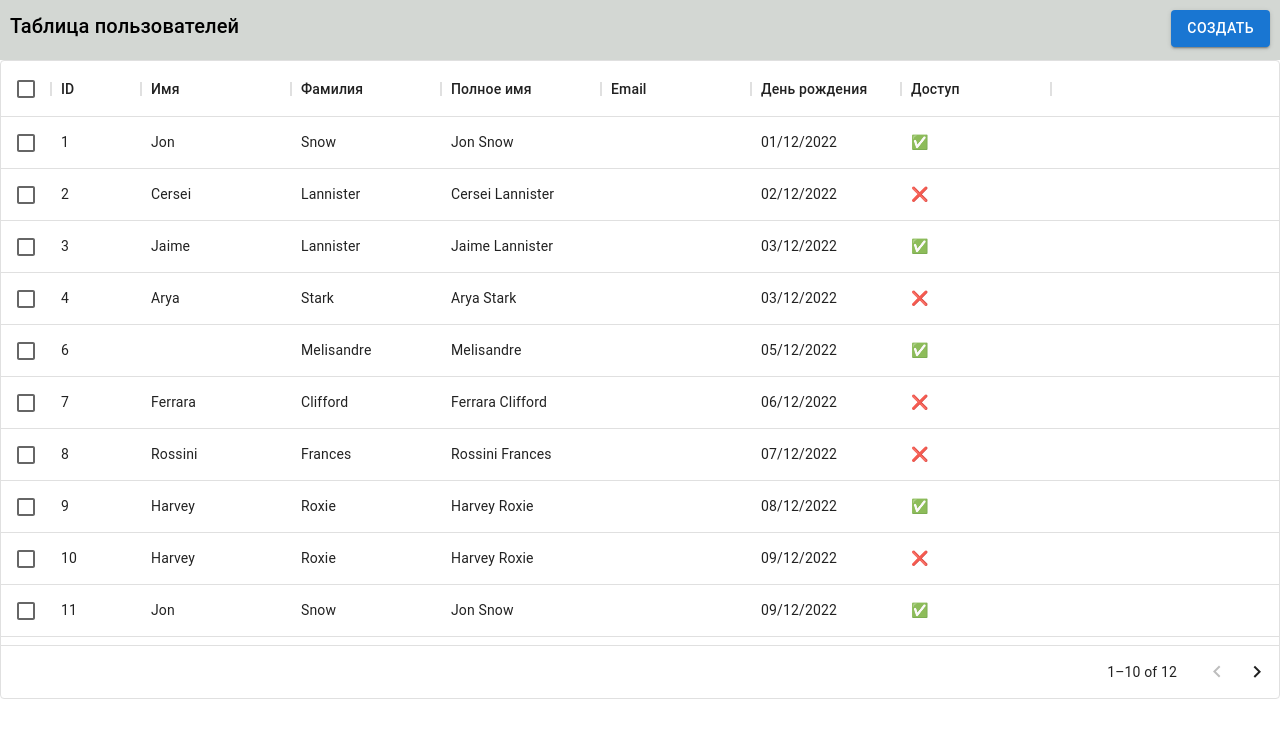
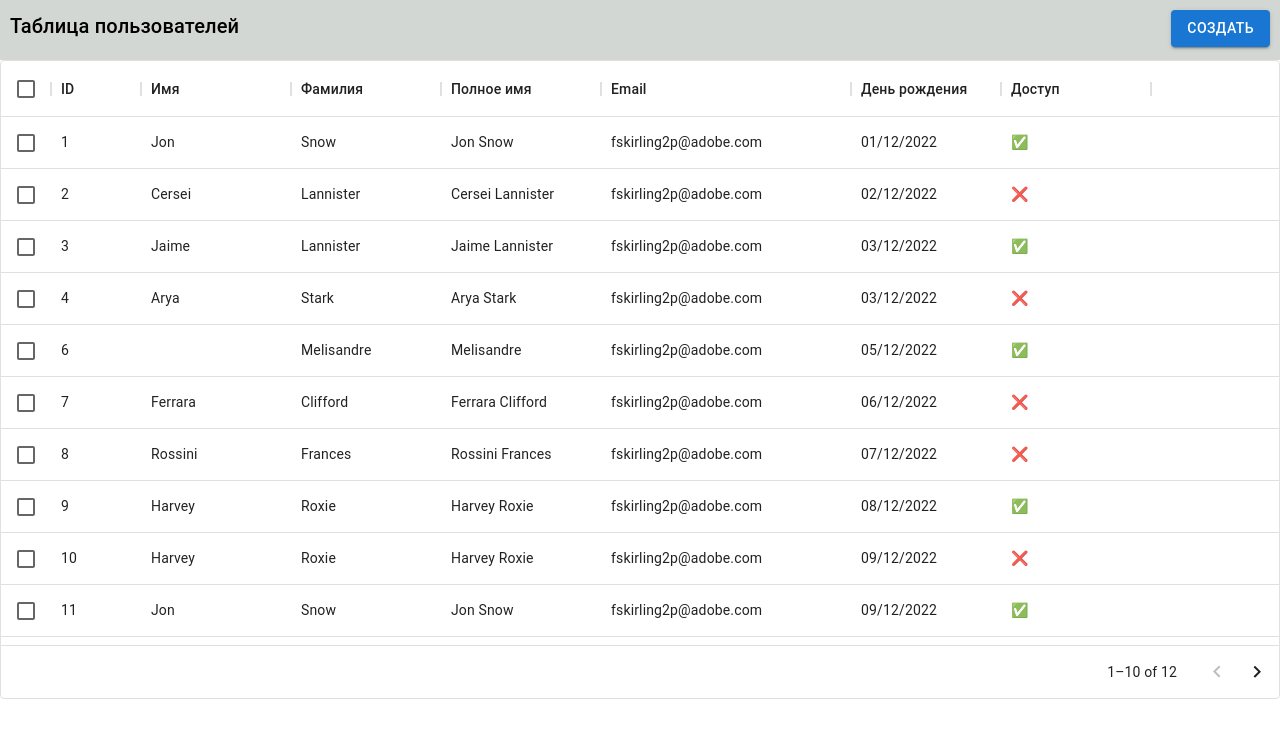
Before and after one commit to Valera-Filimonov/table-users, a React (Create React App) app: page / in a window 1280 px wide. Shown: the top 738 px of the page. Built offline with nearby package versions, Linux system fonts and the light colour scheme.

Commit message:
refactor: added test data in table

```diff
--- a/src/component/Table/index.tsx
+++ b/src/component/Table/index.tsx
@@ -31,7 +31,7 @@ const Table = (): JSX.Element => {
         {
             field: 'email',
             headerName: 'Email',
-            width: 150,
+            width: 250,
             editable: true,
         },
         {
@@ -60,18 +60,18 @@ const Table = (): JSX.Element => {
     ];
 
     const rows = [
-        {id: 1, lastName: 'Snow', name: 'Jon', birthDate: '01/12/2022', access: true},
-        {id: 2, lastName: 'Lannister', name: 'Cersei', birthDate: '02/12/2022', access: false},
-        {id: 3, lastName: 'Lannister', name: 'Jaime', birthDate: '03/12/2022', access: true},
-        {id: 4, lastName: 'Stark', name: 'Arya', birthDate: '03/12/2022', access: false},
-        {id: 6, lastName: 'Melisandre', name: null, birthDate: '05/12/2022', access: true},
-        {id: 7, lastName: 'Clifford', name: 'Ferrara', birthDate: '06/12/2022', access: false},
-        {id: 8, lastName: 'Frances', name: 'Rossini', birthDate: '07/12/2022', access: false},
-        {id: 9, lastName: 'Roxie', name: 'Harvey', birthDate: '08/12/2022', access: true},
-        {id: 10, lastName: 'Roxie', name: 'Harvey', birthDate: '09/12/2022', access: false},
-        {id: 11, lastName: 'Snow', name: 'Jon', birthDate: '09/12/2022', access: true},
-        {id: 12, lastName: 'Lannister', name: 'Cersei', birthDate: '10/12/2022', access: true},
-        {id: 13, lastName: 'Lannister', name: 'Jaime', birthDate: '11/12/2022', access: false},
+        {id: 1, lastName: 'Snow', name: 'Jon', email: "fskirling2p@adobe.com", birthDate: '01/12/2022', access: true},
+        {id: 2, lastName: 'Lannister', name: 'Cersei',  email: "fskirling2p@adobe.com", birthDate: '02/12/2022', access: false},
+        {id: 3, lastName: 'Lannister', name: 'Jaime',  email: "fskirling2p@adobe.com", birthDate: '03/12/2022', access: true},
+        {id: 4, lastName: 'Stark', name: 'Arya', email: "fskirling2p@adobe.com", birthDate: '03/12/2022', access: false},
+        {id: 6, lastName: 'Melisandre', name: null, email: "fskirling2p@adobe.com", birthDate: '05/12/2022', access: true},
+        {id: 7, lastName: 'Clifford', name: 'Ferrara', email: "fskirling2p@adobe.com", birthDate: '06/12/2022', access: false},
+        {id: 8, lastName: 'Frances', name: 'Rossini', email: "fskirling2p@adobe.com", birthDate: '07/12/2022', access: false},
+        {id: 9, lastName: 'Roxie', name: 'Harvey', email: "fskirling2p@adobe.com", birthDate: '08/12/2022', access: true},
+        {id: 10, lastName: 'Roxie', name: 'Harvey', email: "fskirling2p@adobe.com", birthDate: '09/12/2022', access: false},
+        {id: 11, lastName: 'Snow', name: 'Jon', email: "fskirling2p@adobe.com", birthDate: '09/12/2022', access: true},
+        {id: 12, lastName: 'Lannister', name: 'Cersei', email: "fskirling2p@adobe.com", birthDate: '10/12/2022', access: true},
+        {id: 13, lastName: 'Lannister', name: 'Jaime', email: "fskirling2p@adobe.com", birthDate: '11/12/2022', access: false},
     ];
 
 
```
